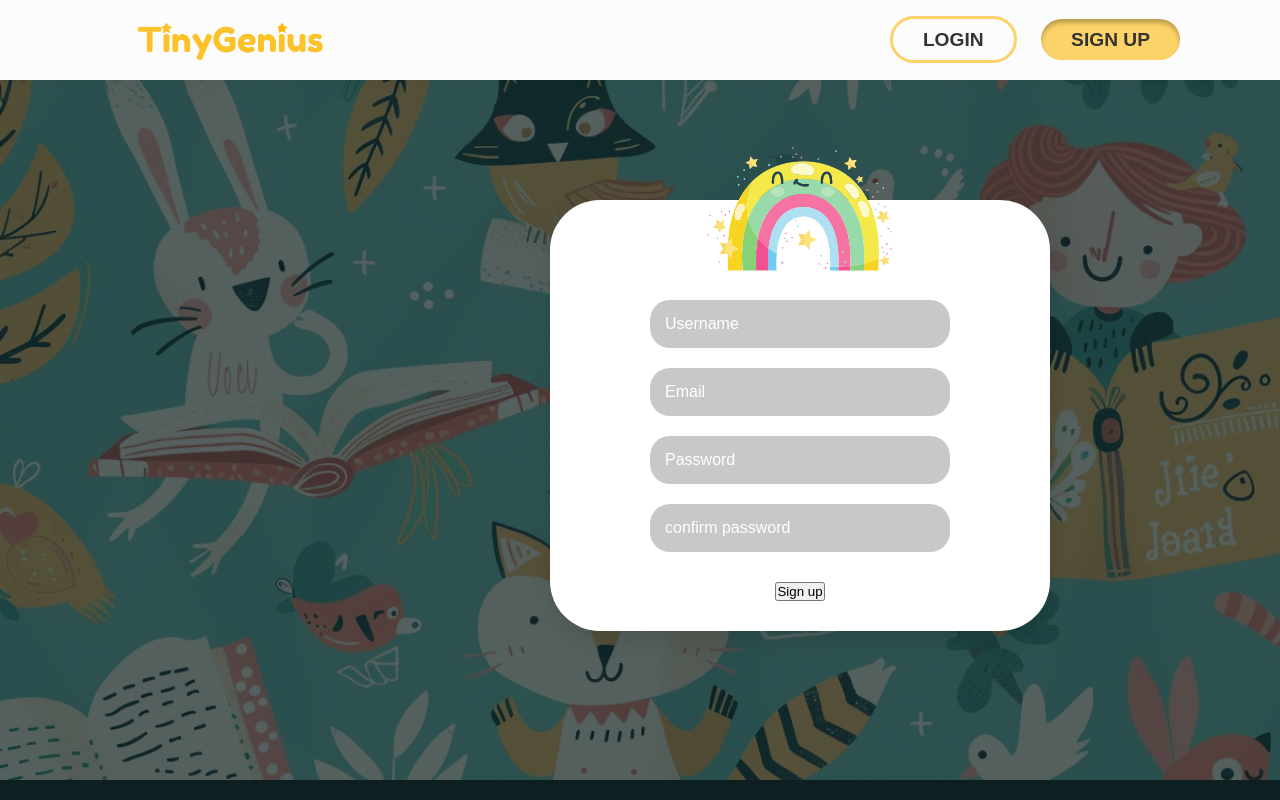
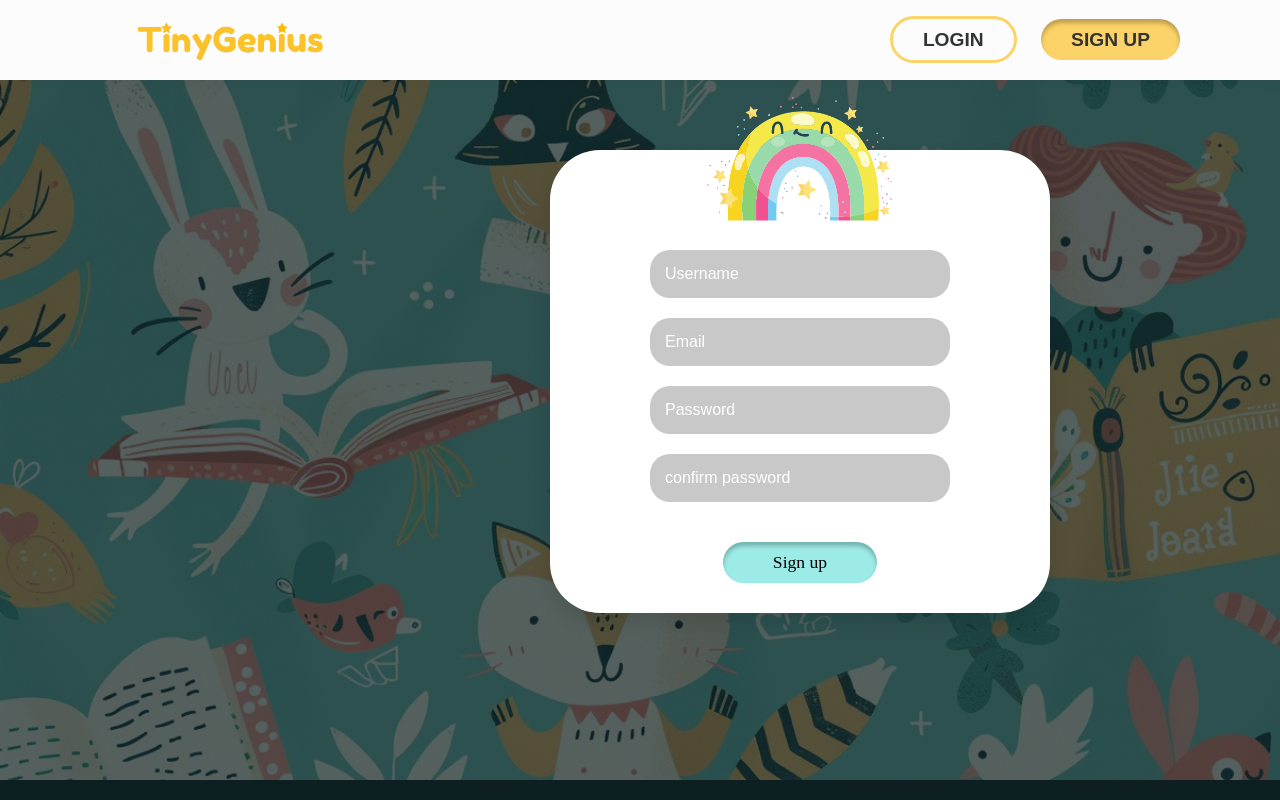
Before and after one commit to TinyGenius-OUSL-Project/TinyGeniusWebsite-OUSL, a PHP site: page /signUp.html in a window 1280 px wide; the page is wider, and only the part inside the window is pictured. Run offline with PHP 8.4, Linux system fonts and the light colour scheme; some web fonts are replaced.

Commit message:
Update signUp.css

```diff
--- a/TinyGenius - Frontend/signUp.css
+++ b/TinyGenius - Frontend/signUp.css
@@ -74,7 +74,7 @@ body {
     /* margin-right: px; */
     position: absolute;
     margin: 550px ;
-    margin-top: 120px;
+    margin-top: 70px;
     border-radius: 50px;
     box-shadow: 0px 10px 20px rgba(0, 0, 0, 0.1);
     text-align: center;
@@ -110,6 +110,14 @@ form input {
     background-color:#c8c8c8;
     font-size: 1rem;
 }
+/*
+#error-message {
+    color: red;
+    font-size: 14px;
+    margin-top: 10px;
+    display: none;  /* Hide by default */
+
+
 
 ::placeholder{
     color: #fff;
@@ -171,7 +179,7 @@ form input:focus {
     text-decoration: underline;
 }
 
-.signUp{
+#signUp{
 
     padding: 10px 50px  ;
     background-color: #9cebe6;
```
